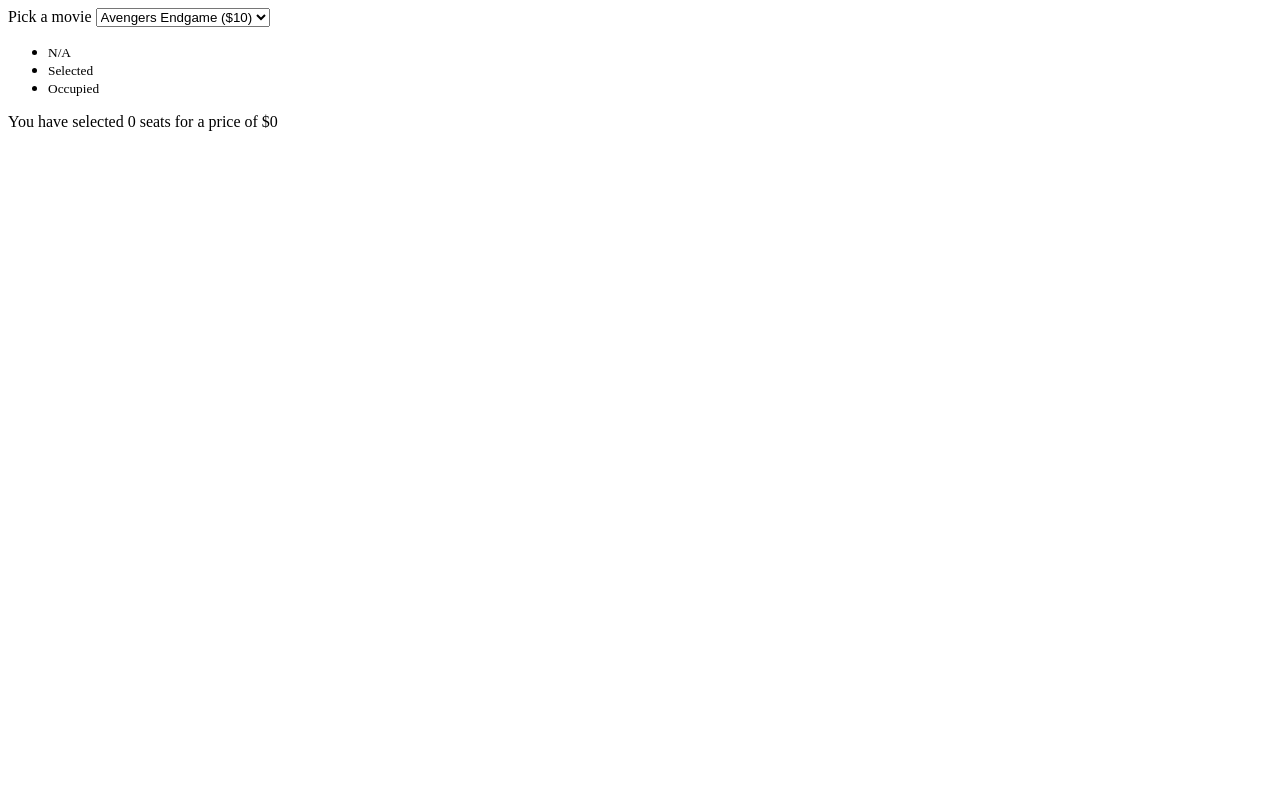
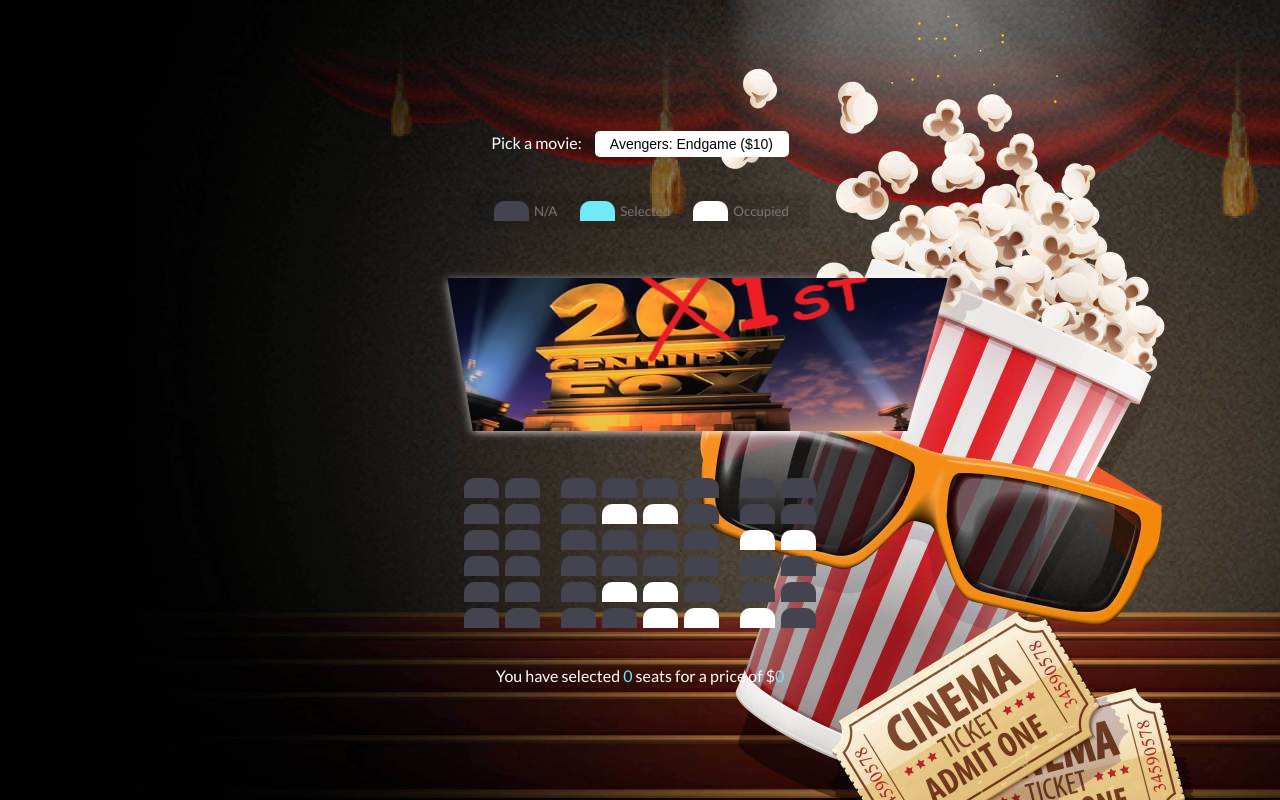
Before and after one commit to musavy/Movie-seat-Booking, a plain HTML site: page index.htm in a window 1280 px wide. Drawn offline with Linux system fonts and the light colour scheme.

Commit message:
css part done

```diff
--- a/index.htm
+++ b/index.htm
@@ -1,50 +1,41 @@
 <!DOCTYPE html>
 <html lang="en">
   <head>
-    <meta charset="UTF-8">
-    <meta name="viewport" content="width=device-width, initial-scale=1.0">
-    <meta http-equiv="X-UA-Compatible" content="ie=edge">
-    <link rel="stylesheet" href="style.css">
+    <meta charset="UTF-8" />
+    <meta name="viewport" content="width=device-width, initial-scale=1.0" />
+    <meta http-equiv="X-UA-Compatible" content="ie=edge" />
+    <link rel="stylesheet" href="style.css" />
     <title>Movie Seat Booking</title>
   </head>
   <body>
     <div class="movie-container">
-        <label >Pick a movie</label>
+      <label>Pick a movie:</label>
       <select id="movie">
-<option value="10">Avengers Endgame ($10)</option>
-
-<option value="12"> Joker ($12)</option>
-
-<option value="8"> Toy Story 4 ($8)</option>
-
+        <option value="10">Avengers: Endgame ($10)</option>
+        <option value="12">Joker ($12)</option>
+        <option value="8">Toy Story 4 ($8)</option>
         <option value="9">The Lion King ($9)</option>
-
-
       </select>
     </div>
 
     <ul class="showcase">
       <li>
-    <div class="seat">
+        <div class="seat"></div>
         <small>N/A</small>
-    </div>
       </li>
-
       <li>
-    <div class="seat selected">
+        <div class="seat selected"></div>
         <small>Selected</small>
-    </div>
       </li>
-
       <li>
-    <div class="seat occupied">
+        <div class="seat occupied"></div>
         <small>Occupied</small>
-    </div>
       </li>
     </ul>
 
     <div class="container">
       <div class="screen"></div>
+
       <div class="row">
         <div class="seat"></div>
         <div class="seat"></div>
@@ -64,7 +55,8 @@
         <div class="seat"></div>
         <div class="seat"></div>
         <div class="seat"></div>
-        </div><div class="row">
+      </div>
+      <div class="row">
         <div class="seat"></div>
         <div class="seat"></div>
         <div class="seat"></div>
@@ -73,7 +65,8 @@
         <div class="seat"></div>
         <div class="seat occupied"></div>
         <div class="seat occupied"></div>
-        </div><div class="row">
+      </div>
+      <div class="row">
         <div class="seat"></div>
         <div class="seat"></div>
         <div class="seat"></div>
@@ -82,7 +75,8 @@
         <div class="seat"></div>
         <div class="seat"></div>
         <div class="seat"></div>
-        </div><div class="row">
+      </div>
+      <div class="row">
         <div class="seat"></div>
         <div class="seat"></div>
         <div class="seat"></div>
@@ -91,7 +85,8 @@
         <div class="seat"></div>
         <div class="seat"></div>
         <div class="seat"></div>
-        </div><div class="row">
+      </div>
+      <div class="row">
         <div class="seat"></div>
         <div class="seat"></div>
         <div class="seat"></div>
@@ -103,8 +98,11 @@
       </div>
     </div>
 
-    <p class="test">
-        You have selected <span id="count">0</span> seats for a price of $<span id="total">0</span>
+    <p class="text">
+      You have selected <span id="count">0</span> seats for a price of $<span
+        id="total"
+        >0</span
+      >
     </p>
 
     <script src="script.js"></script>
--- a/style.css
+++ b/style.css
@@ -0,0 +1,131 @@
+@import url('https://fonts.googleapis.com/css?family=Lato&display=swap');
+
+* {
+  box-sizing: border-box;
+}
+
+body {
+    background-image: url("./img/cinema-1.jpg");
+    background-repeat: no-repeat;
+  background-color: #242333;
+  color: #fff;
+  display: flex;
+  flex-direction: column;
+  align-items: center;
+  justify-content: center;
+  height: 100vh;
+  font-family: 'Lato', sans-serif;
+  margin: 0;
+}
+
+.movie-container {
+  margin: 20px 0;
+}
+
+.movie-container select {
+  background-color: #fff;
+  border: 0;
+  border-radius: 5px;
+  font-size: 14px;
+  margin-left: 10px;
+  padding: 5px 15px 5px 15px;
+  -moz-appearance: none;
+  -webkit-appearance: none;
+  appearance: none;
+}
+
+.container {
+  perspective: 1000px;
+  margin-bottom: 30px;
+}
+
+.seat {
+  background-color: #444451;
+  height: 20px;
+  width: 35px;
+  margin: 3px;
+  border-top-left-radius: 10px;
+  border-top-right-radius: 10px;
+
+
+
+
+}
+
+.seat.selected {
+  background-color: #6feaf6;
+}
+
+.seat.occupied {
+  background-color: #fff;
+}
+
+.seat:nth-of-type(2) {
+  margin-right: 18px;
+}
+
+.seat:nth-last-of-type(2) {
+  margin-left: 18px;
+}
+
+.seat:not(.occupied):hover {
+  cursor: pointer;
+  transform: scale(1.2);
+  background-image: url("./img/theater.jpg");
+  background-repeat: no-repeat;
+  background-size: cover;
+  background-position: center;
+  height: 20px;
+}
+
+.showcase .seat:not(.occupied):hover {
+  cursor: default;
+  transform: scale(1);
+}
+
+.showcase {
+  background: rgba(0, 0, 0, 0.1);
+  padding: 5px 10px;
+  border-radius: 5px;
+  color: #777;
+  list-style-type: none;
+  display: flex;
+  justify-content: space-between;
+}
+
+.showcase li {
+  display: flex;
+  align-items: center;
+  justify-content: center;
+  margin: 0 10px;
+}
+
+.showcase li small {
+  margin-left: 2px;
+}
+
+.row {
+  display: flex;
+}
+
+.screen {
+  background-color: #fff;
+  height: 200px;
+  width: 130%;
+  margin: 15px 0;
+  transform: rotateX(-45deg);
+  box-shadow: 0 3px 10px rgba(255, 255, 255, 0.7);
+  background-image:  url("./img/fox-blog-jpg_221537.jpg");
+background-position: center;
+background-repeat:no-repeat;
+background-size: cover;
+
+}
+
+p.text {
+  margin: 5px 0;
+}
+
+p.text span {
+  color: #6feaf6;
+}
```
Also changed, not shown: img/cinema-1.jpg (added), img/fox-blog-jpg_221537.jpg (added), img/theater.jpg (added). Lines whose indentation alone changed are shown as unchanged.
